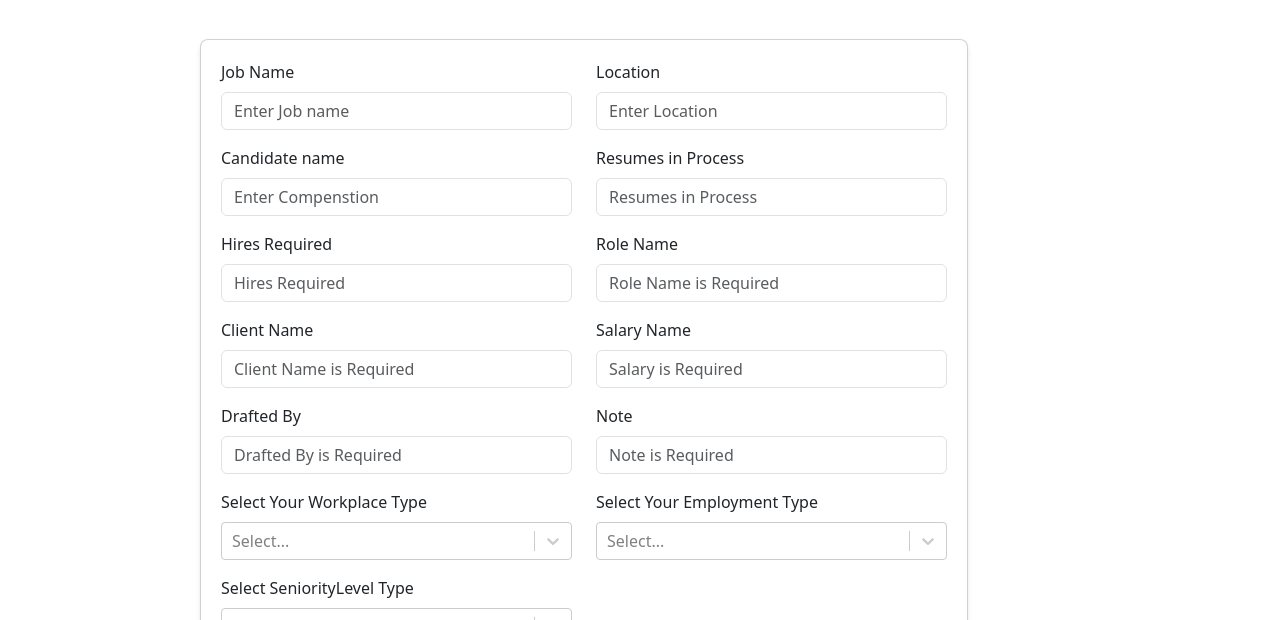
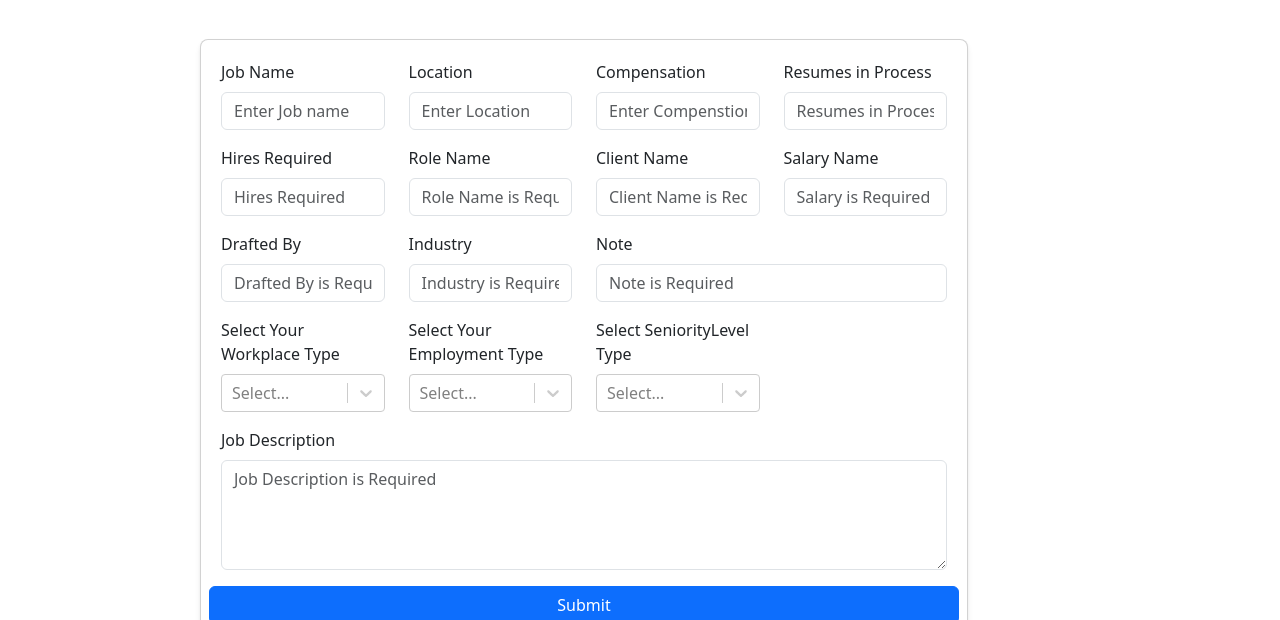
Before and after one commit to BhukyaShivaNayak/bluespace, a React (Create React App) app in the folder client/: page /register in a window 1280 px wide. Shown: the part 159-779 px from the top of the page. Built offline with nearby package versions, Linux system fonts and the light colour scheme; no server answers.

Commit message:
latest Updated Code

```diff
--- a/client/src/Components/Tables/index.js
+++ b/client/src/Components/Tables/index.js
@@ -38,8 +38,8 @@ const Tables = (props) => {
                                     <td className='td-custom'>{element.Hname}</td>
                                     <td className='td-custom'>{element.WorkplaceType}</td>
                                     <td className='td-custom'>{element.EmploymentType}</td>
-                                    <td className='td-custom'>{element.SeniorityLevel}</td>
-                                    <td className='td-custom'>{element.JD}</td>
+                                    <td className='td-custom'>{element.SeniorityLevelType}</td>
+                                    <td className='td-custom'>{element.JobDes}</td>
                                     <td className='td-custom'>
                                         <Dropdown>
                                             <Dropdown.Toggle className='dropdown_btn' id="dropdown-basic">
--- a/client/src/Pages/Register/index.js
+++ b/client/src/Pages/Register/index.js
@@ -17,19 +17,21 @@ const Register = () => {
         Lname: "",
         Cname: "",
         Rname: "",
-        Hname:"",
-        Role:"",
-        Client:"",
+        Hname: "",
+        Role: "",
+        Client: "",
         Salary: "",
         DraftedBy: "",
-        Note:"",
+        Note: "",
+        Industry: "",
+        JobDes: ""
 
     });
 
     const [WorkplaceType, setWorkplaceType] = useState("");
 
-    const [EmploymentType,setEmploymentType]=useState("");
-    const [SeniorityLevelType,setSeniorityLevelType]=useState("");
+    const [EmploymentType, setEmploymentType] = useState("");
+    const [SeniorityLevelType, setSeniorityLevelType] = useState("");
     const navigate = useNavigate();
     const { setUseradd } = useContext(addData);
 
@@ -60,7 +62,7 @@ const Register = () => {
         console.log(e)
         setEmploymentType(e.value);
     };
-    const setSeniorityLevelTypeValue= (e) => {
+    const setSeniorityLevelTypeValue = (e) => {
         console.log(e)
         setSeniorityLevelType(e.value);
     };
@@ -82,7 +84,7 @@ const Register = () => {
             Client,
             Salary,
             DraftedBy,
-            Note
+            Note, Industry, JobDes
         } = inputdata;
 
         if (Jname === "") {
@@ -93,7 +95,7 @@ const Register = () => {
             toast.error("Compensation is Required!");
         } else if (Rname === "") {
             toast.error("Resume  in Process!");
-        } else if (Hname=== "") {
+        } else if (Hname === "") {
             toast.error("Hires  Required!");
         } else if (Role === "") {
             toast.error("Role Name is Required!");
@@ -102,15 +104,19 @@ const Register = () => {
 
         } else if (Salary === "") {
             toast.error("Salary is Required!");
-        }else if (DraftedBy === "") {
+        } else if (DraftedBy === "") {
             toast.error("Drafted By is Required!");
-        } else if (Note=== "") {
+        } else if (Note === "") {
             toast.error("Note is Required!");
-        }  else if(WorkplaceType===""){
+        } else if (Industry === "") {
+            toast.error("Industry is Required!");
+        } else if (JobDes === "") {
+            toast.error("JobDes is Required!");
+        } else if (WorkplaceType === "") {
             toast.error("Workplace is required!")
-        }else if(EmploymentType===""){
+        } else if (EmploymentType === "") {
             toast.error("Employment is required!")
-        }else if(SeniorityLevelType===""){
+        } else if (SeniorityLevelType === "") {
             toast.error("Seniority is required!")
         }
 
@@ -127,7 +133,8 @@ const Register = () => {
                 Salary,
                 DraftedBy,
                 Note,
-                WorkplaceType,EmploymentType,SeniorityLevelType
+                Industry,
+                WorkplaceType, EmploymentType, SeniorityLevelType, JobDes
             };
 
             const config = {
@@ -143,12 +150,14 @@ const Register = () => {
                     Lname: "",
                     Cname: "",
                     Rname: "",
-        Hname:"",
-        Role:"",
-        Client:"",
+                    Hname: "",
+                    Role: "",
+                    Client: "",
                     Salary: "",
                     DraftedBy: "",
-        Note:""
+                    Note: "",
+                    Industry: "",
+                    JobDes: ""
                 });
                 setWorkplaceType("");
                 setEmploymentType("");
@@ -172,7 +181,7 @@ const Register = () => {
             <Card className='card'>
                 <Form onSubmit={submitJobData}>
                     <Row>
-                        <Form.Group className="mb-3 col-lg-6" controlId="formBasicEmail">
+                        <Form.Group className="mb-3 col-lg-3" controlId="formBasicEmail">
                             <Form.Label>Job Name</Form.Label>
                             <Form.Control
                                 type="text"
@@ -182,7 +191,7 @@ const Register = () => {
                                 placeholder="Enter Job name"
                             />
                         </Form.Group>
-                        <Form.Group className="mb-3 col-lg-6" controlId="formBasicEmail">
+                        <Form.Group className="mb-3 col-lg-3" controlId="formBasicEmail">
                             <Form.Label>Location</Form.Label>
                             <Form.Control
                                 type="text"
@@ -192,8 +201,8 @@ const Register = () => {
                                 placeholder="Enter Location"
                             />
                         </Form.Group>
-                        <Form.Group className="mb-3 col-lg-6" controlId="formBasicEmail">
-                            <Form.Label>  Candidate name</Form.Label>
+                        <Form.Group className="mb-3 col-lg-3" controlId="formBasicEmail">
+                            <Form.Label> Compensation</Form.Label>
                             <Form.Control
                                 type="text"
                                 name="Cname"
@@ -202,7 +211,7 @@ const Register = () => {
                                 placeholder="Enter Compenstion"
                             />
                         </Form.Group>
-                        <Form.Group className="mb-3 col-lg-6" controlId="formBasicEmail">
+                        <Form.Group className="mb-3 col-lg-3" controlId="formBasicEmail">
                             <Form.Label>Resumes in Process</Form.Label>
                             <Form.Control
                                 type="text"
@@ -215,7 +224,7 @@ const Register = () => {
                             />
                         </Form.Group>
 
-                        <Form.Group className="mb-3 col-lg-6" controlId="formBasicEmail">
+                        <Form.Group className="mb-3 col-lg-3" controlId="formBasicEmail">
                             <Form.Label>Hires Required</Form.Label>
                             <Form.Control
                                 type="text"
@@ -225,7 +234,7 @@ const Register = () => {
                                 placeholder="Hires Required"
                             />
                         </Form.Group>
-                        <Form.Group className="mb-3 col-lg-6" controlId="formBasicEmail">
+                        <Form.Group className="mb-3 col-lg-3" controlId="formBasicEmail">
                             <Form.Label>Role Name</Form.Label>
                             <Form.Control
                                 type="text"
@@ -235,7 +244,7 @@ const Register = () => {
                                 placeholder="Role Name is Required"
                             />
                         </Form.Group>
-                        <Form.Group className="mb-3 col-lg-6" controlId="formBasicEmail">
+                        <Form.Group className="mb-3 col-lg-3" controlId="formBasicEmail">
                             <Form.Label>Client Name</Form.Label>
                             <Form.Control
                                 type="text"
@@ -246,7 +255,7 @@ const Register = () => {
                             />
                         </Form.Group>
 
-                        <Form.Group className="mb-3 col-lg-6" controlId="formBasicEmail">
+                        <Form.Group className="mb-3 col-lg-3" controlId="formBasicEmail">
                             <Form.Label>Salary Name</Form.Label>
                             <Form.Control
                                 type="text"
@@ -256,7 +265,7 @@ const Register = () => {
                                 placeholder="Salary is Required"
                             />
                         </Form.Group>
-                        <Form.Group className="mb-3 col-lg-6" controlId="formBasicEmail">
+                        <Form.Group className="mb-3 col-lg-3" controlId="formBasicEmail">
                             <Form.Label>Drafted By</Form.Label>
                             <Form.Control
                                 type="text"
@@ -264,6 +273,16 @@ const Register = () => {
                                 value={inputdata.DraftedBy}
                                 onChange={setInputValue}
                                 placeholder="Drafted By is Required"
+                            />
+                        </Form.Group>
+                        <Form.Group className="mb-3 col-lg-3" controlId="formBasicEmail">
+                            <Form.Label>Industry</Form.Label>
+                            <Form.Control
+                                type="text"
+                                name="Industry"
+                                value={inputdata.Industry}
+                                onChange={setInputValue}
+                                placeholder="Industry is Required"
                             />
                         </Form.Group>
                         <Form.Group className="mb-3 col-lg-6" controlId="formBasicEmail">
@@ -278,23 +297,48 @@ const Register = () => {
                         </Form.Group>
 
 
-                        <Form.Group className="mb-3 col-lg-6" controlId="formBasicEmail">
+
+
+                        <Form.Group className="mb-3 col-lg-3" controlId="formBasicEmail">
                             <Form.Label>Select Your Workplace Type</Form.Label>
                             <Select options={options1} onChange={setWorkplaceTypeValue} />
                         </Form.Group>
 
 
 
-                        <Form.Group className="mb-3 col-lg-6" controlId="formBasicEmail">
+                        <Form.Group className="mb-3 col-lg-3" controlId="formBasicEmail">
                             <Form.Label>Select Your Employment Type</Form.Label>
                             <Select options={options2} onChange={setEmploymentTypeValue} />
                         </Form.Group>
 
 
-                        <Form.Group className="mb-3 col-lg-6" controlId="formBasicEmail">
+                        <Form.Group className="mb-3 col-lg-3" controlId="formBasicEmail">
                             <Form.Label>Select SeniorityLevel Type</Form.Label>
                             <Select options={options3} onChange={setSeniorityLevelTypeValue} />
                         </Form.Group>
+                        {/* <Form.Group className="mb-3 col-lg-12" controlId="formBasicEmail">
+                            <Form.Label>JobDescription</Form.Label>
+                            <Form.Control
+                                type="text"
+                                name="JobDes"
+                                value={inputdata.JobDes}
+                                onChange={setInputValue}
+                                placeholder="JobDescription is Required"
+                            />
+                        </Form.Group>
+*/}<Form.Group className="mb-3 col-lg-12" controlId="formBasicEmail">
+                            <Form.Label>Job Description</Form.Label>
+                            <Form.Control
+                                as="textarea"  // Set the control to be a textarea
+                                name="JobDes"
+                                value={inputdata.JobDes}
+                                onChange={setInputValue}
+                                placeholder="Job Description is Required"
+                                rows={4}  // Optional: specify the number of rows for the textarea
+                            />
+                        </Form.Group>
+
+
 
                         <Button variant="primary" type="submit">
                             Submit
```
Also changed, not shown: 2 other files (tests, documents, lock files or other folders). Lines whose indentation alone changed are shown as unchanged.
